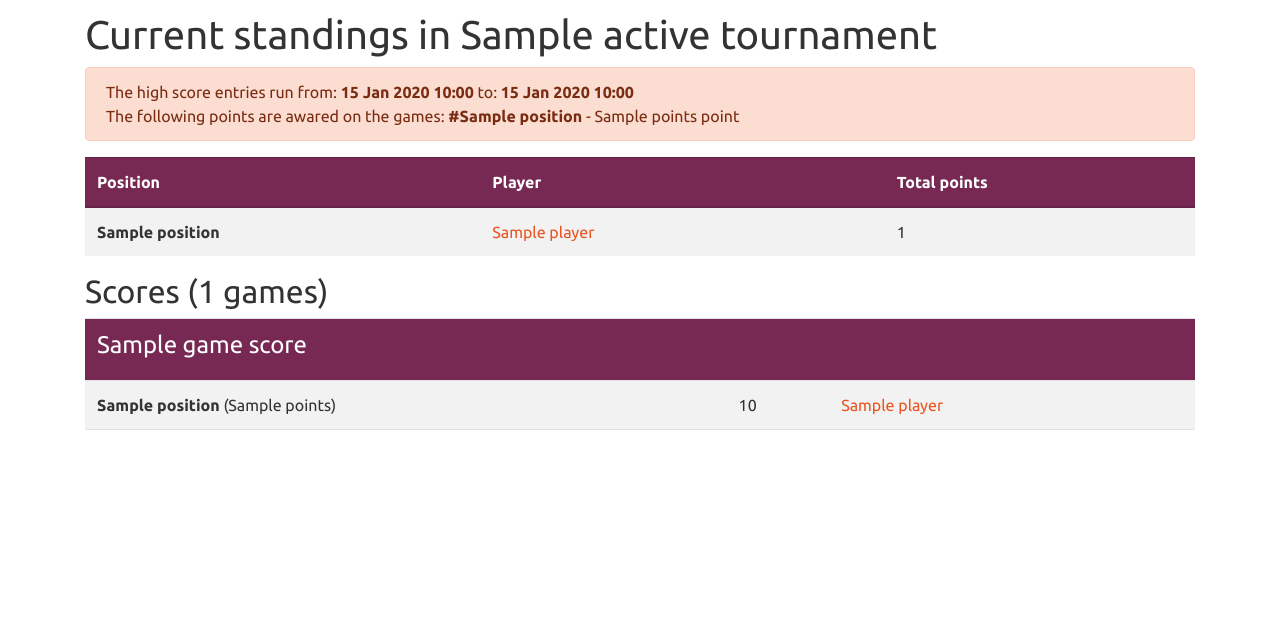
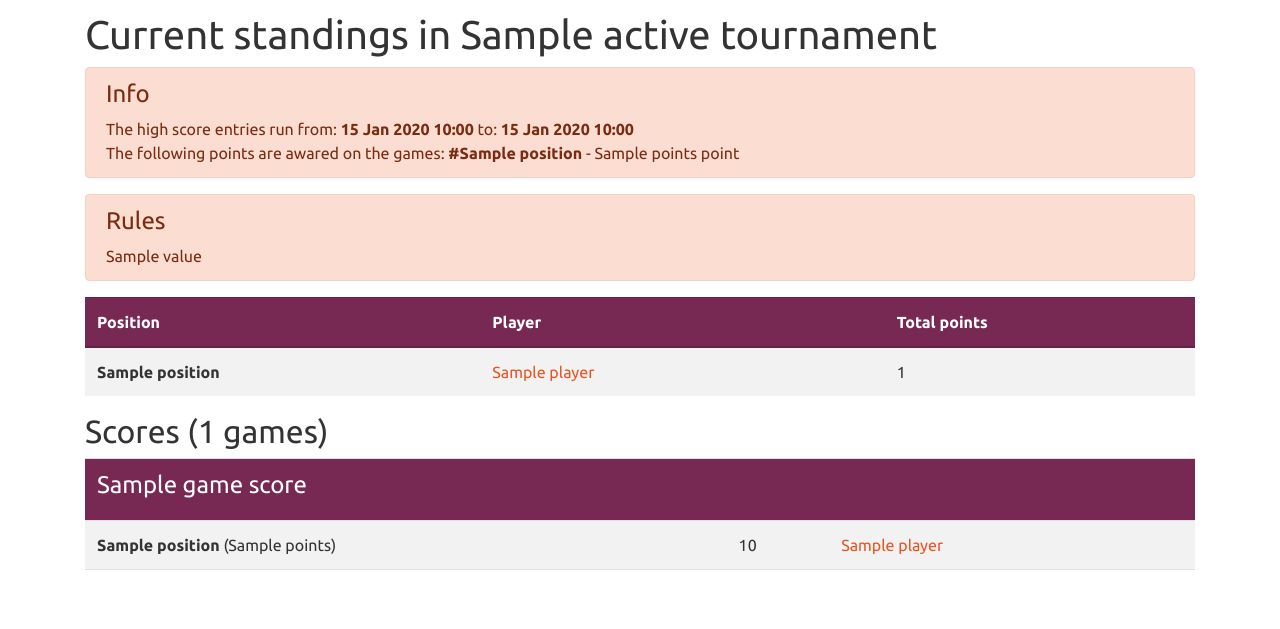
Before and after one commit to torsjonas/twentyfour_hours, a Django app: template core/templates/core/index.html in a window 1280 px wide. Shown: the part 61-690 px from the top of the page. Run offline with Django 3.2, Linux system fonts and the light colour scheme; the template is opened without the code that fills it: most values are stand-ins (such as "Sample title", 1, 10 or a date in 2020); some libraries are stand-ins or nearby versions.

Commit message:
added rules

```diff
--- a/core/admin.py
+++ b/core/admin.py
@@ -4,7 +4,7 @@ from django.contrib.admin import ModelAdmin
 from django.core.exceptions import ValidationError
 from django.forms import ModelForm
 
-from core.models import Game, Score, Player, Points, Tournament, Match, MatchPoints
+from core.models import Game, Score, Player, Points, Tournament, Match, MatchPoints, KeyValue
 from django.utils.translation import ugettext as _
 
 
@@ -162,3 +162,4 @@ admin.site.register(Points)
 admin.site.register(Tournament, TournamentAdmin)
 admin.site.register(Match, MatchAdmin)
 admin.site.register(MatchPoints)
+admin.site.register(KeyValue)
--- a/core/templates/core/index.html
+++ b/core/templates/core/index.html
@@ -17,6 +17,7 @@
             <h1>{% trans "Current qualification standings in" %} {{ active_tournament.name }}</h1>
         {% endif %}
         <div class="alert alert-primary" role="alert">
+            <h4>{% trans "Info" %}</h4>
             {% trans "The high score entries run from" %}: <strong>{{ active_tournament.start_date|date:"d M Y H:i" }}</strong> {% trans "to" %}: <strong>{{ active_tournament.end_date|date:"d M Y H:i" }}</strong>
             <br />
             {% trans "The following points are awared on the games: " %}
@@ -29,6 +30,13 @@
                 {% endif %}
             {% endfor %}
         </div>
+
+        {% if qualification_rules %}
+            <div class="alert alert-primary" role="alert">
+                <h4>{% trans "Rules" %}</h4>
+                {{ qualification_rules.value|linebreaksbr }}
+            </div>
+        {% endif %}
     {% endif %}
 
     {% if not standings %}
--- a/core/views.py
+++ b/core/views.py
@@ -8,7 +8,7 @@ from django.urls import reverse_lazy, reverse
 from django.utils.translation import ugettext as _
 from django.views.generic import TemplateView, CreateView, DetailView
 
-from core.models import Player, Score, TournamentManager, Game, Tournament, Points, Match
+from core.models import Player, Score, TournamentManager, Game, Tournament, Points, Match, KeyValue
 
 
 class IndexView(TemplateView):
@@ -28,6 +28,7 @@ class IndexView(TemplateView):
         context["has_tiebreak_points"] = False
         context["points"] = Points.objects.all().order_by("-points")
         context["divisions_active"] = False
+        context["qualification_rules"] = KeyValue.objects.get_qualification_rules()
 
         if active_tournament and (active_tournament.number_of_players_in_a_division
                                   or active_tournament.number_of_players_in_b_division):
```
Also changed, not shown: core/models.py (+16 -0 lines), core/migrations/0002_keyvalue.py (added).
